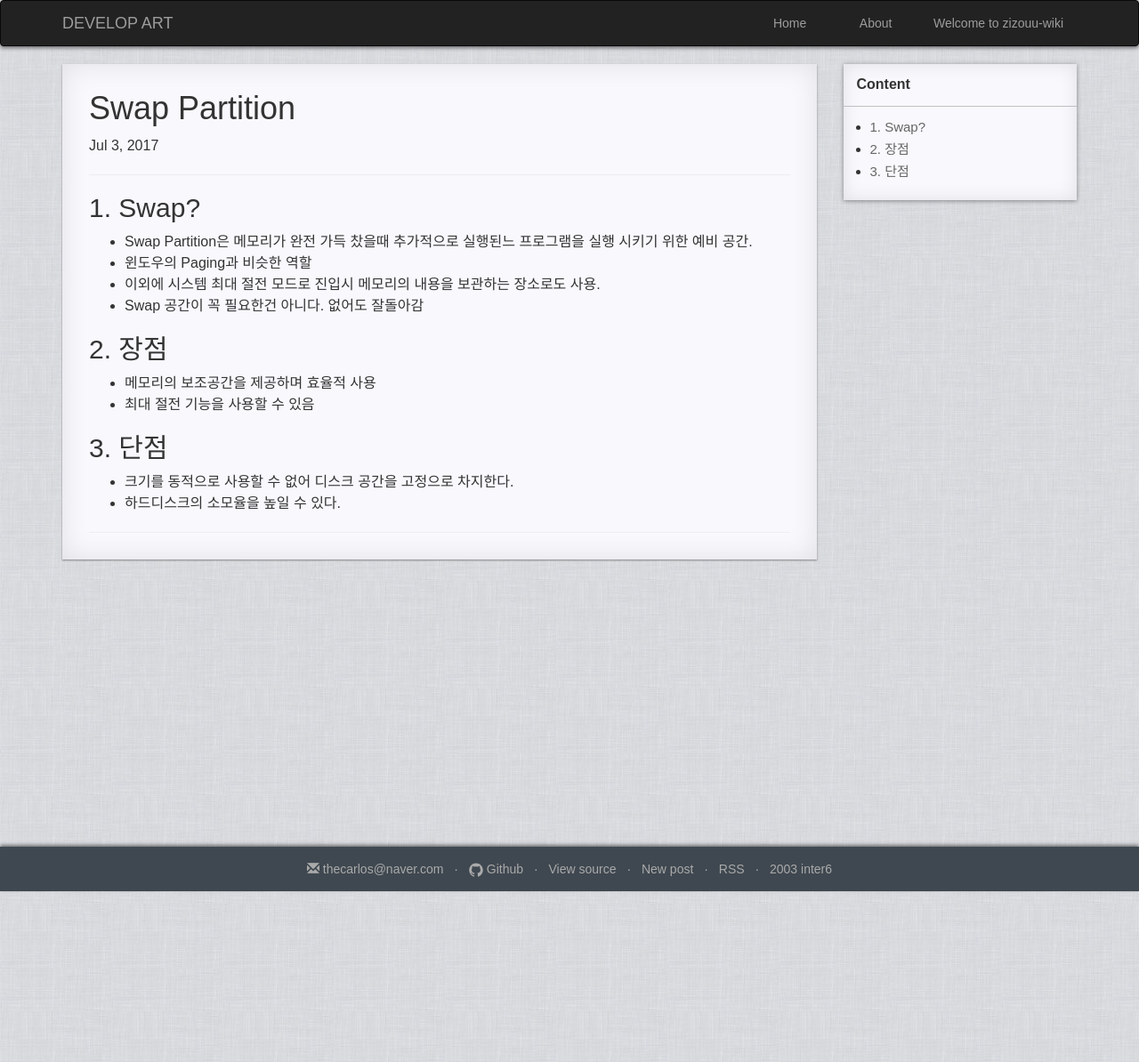
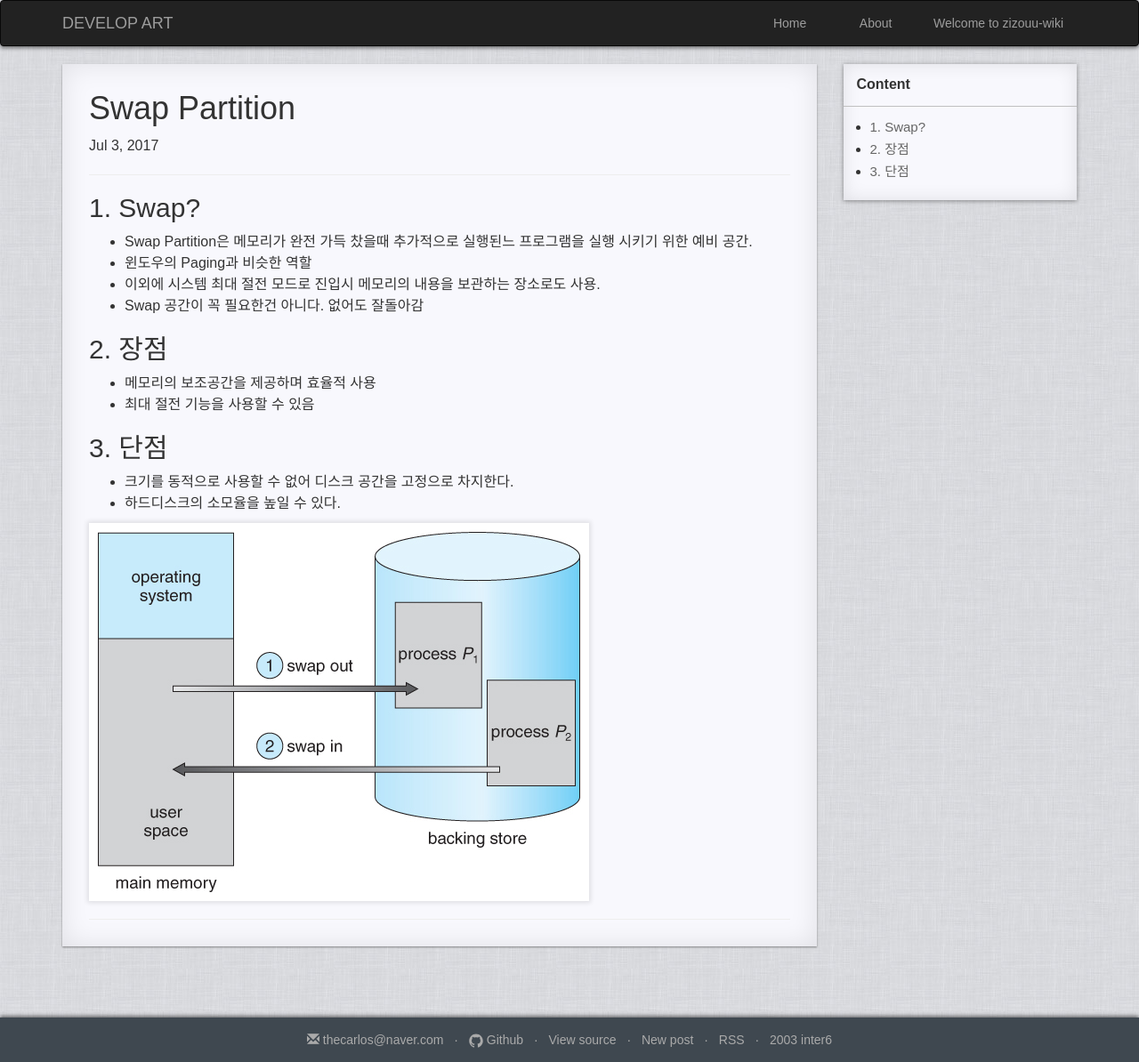
Before and after one commit to zizouu/zizouu.github.io, a Jekyll site: the page built from _posts/linux/2017-07-03-swap-memory.md, in a window 1280 px wide. Shown: the whole page at 89% size. Built offline with Jekyll 4.4.1, drawn with Linux system fonts in a browser that asks for light colours; before the commit the page ends 1002 px from its top, so only the background shows below that.

Commit message:
insert image to swap memory

```diff
--- a/_posts/linux/2017-07-03-swap-memory.md
+++ b/_posts/linux/2017-07-03-swap-memory.md
@@ -21,3 +21,5 @@ categories: linux
 ## 3. 단점
 - 크기를 동적으로 사용할 수 없어 디스크 공간을 고정으로 차지한다.
 - 하드디스크의 소모율을 높일 수 있다.
+
+![swap-memory](/media/linux/swap-partition.jpg)
```
Also changed, not shown: media/linux/swap-partition.jpg (added).
